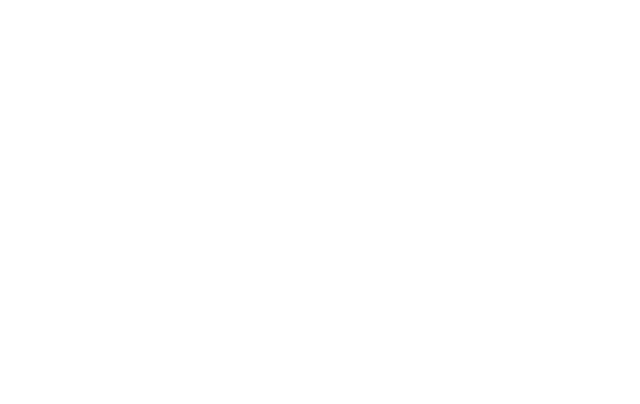
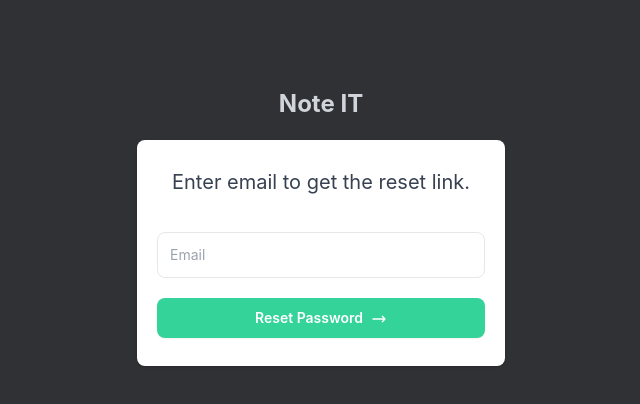
Before and after one commit to samsaw777/NoteItFrontend, a React (Create React App) app: page /reset in a window 1280 px wide. Shown: the top 404 px of the page, without its empty margins (319-959 px from the left). Built offline with nearby package versions, Linux system fonts and the light colour scheme; the HTML template or start-up script is replaced by a standard one.

Commit message:
feat:password reset frontend completed

```diff
--- a/src/App.js
+++ b/src/App.js
@@ -3,7 +3,8 @@ import Login from "./components/authuser/Login";
 import Dashboard from "./components/notebookComponent/Sidebar";
 import Register from "./components/authuser/Register";
 import Landing from "./components/Landing";
-import Pages from "./components//notebookComponent/Pages";
+import ResetLink from "./components/authuser/ResetLink";
+import UpdatePassword from "./components/authuser/Updatepassword";
 import { BrowserRouter as Router, Switch, Route } from "react-router-dom";
 function App() {
   return (
@@ -14,7 +15,8 @@ function App() {
           <Route exact path="/landing" component={Dashboard} />
           <Route exact path="/login" component={Login} />
           <Route exact path="/register" component={Register} />
-          {/* <Route exact path="/notebook/:id" component={Pages} /> */}
+          <Route exact path="/reset" component={ResetLink} />
+          <Route exact path="/reset/:token" component={UpdatePassword} />
         </Switch>
       </div>
     </Router>
--- /dev/null
+++ b/src/components/Groupinfo.js
@@ -0,0 +1,28 @@
+import React from "react";
+import Button from "./rawcomponent/Button";
+import { logout } from "../actions/authtype";
+import { useDispatch } from "react-redux";
+import { Link } from "react-router-dom";
+import { TrashIcon } from "@heroicons/react/outline";
+import { deleteGroup } from "../actions/typeactions";
+import axios from "axios";
+const Notebook = ({ id, title, color, weight }) => {
+  //initialize the dispatch method with
+  const dispatchdata = useDispatch();
+  return (
+    <div
+      className=" flex flex-row p-3 justify-between text-gray-400 cursor-pointer hover:bg-gray-600 hover:text-white"
+      key={id}
+    >
+      <div className="flex">
+        <span className="text-md  pr-1">#</span>
+        <p className="text-md text-center ">{title}</p>
+      </div>
+      <p onClick={() => dispatchdata(deleteGroup(id))} className="pt-2">
+        <TrashIcon className="w-5 h-5 cursor-pointer text-red-500 rounded  hover:bg-gray-600" />
+      </p>
+    </div>
+  );
+};
+
+export default Notebook;
--- a/src/components/Notes.js
+++ b/src/components/Groups.js
@@ -3,8 +3,8 @@ import dotenv from "dotenv";
 import { useSelector, useDispatch } from "react-redux";
 import { getNotebooks, addNotebook } from "../actions/typeactions";
 import { loaduser } from "../actions/authtype";
-import Notebook from "./Notebook";
-import Modal from "../components/notebookComponent/Modal";
+import Notebook from "./Groupinfo";
+import Modal from "./notebookComponent/Modal";
 import { deleteGroup } from "../actions/typeactions";
 function Notes() {
   //initialize the dispatch method with
--- a/src/components/Landing.js
+++ b/src/components/Landing.js
@@ -1,6 +1,15 @@
-import React from "react";
+import React, { useEffect } from "react";
 import { Link, useHistory } from "react-router-dom";
 function Landing() {
+  const history = useHistory();
+  useEffect(() => {
+    const userToken = localStorage.getItem("token");
+    if (userToken) {
+      history.push("/landing");
+    } else {
+      history.push("/login");
+    }
+  });
   return (
     <div className="h-viewHeight bg-sidebarBackgroundColor-color ">
       {/* Header  */}
--- a/src/components/Notebook.js
+++ /dev/null
@@ -1,23 +0,0 @@
-import React from "react";
-import Button from "../components/rawcomponent/Button";
-import { logout } from "../../src/actions/authtype";
-import { useDispatch } from "react-redux";
-import { Link } from "react-router-dom";
-import { deleteGroup } from "../actions/typeactions";
-import axios from "axios";
-const Notebook = ({ id, title, color, weight }) => {
-  //initialize the dispatch method with
-  const dispatchdata = useDispatch();
-  return (
-    <div
-      className="w-full flex flex-row p-3.5 text-gray-400 cursor-pointer hover:bg-gray-600 hover:text-white"
-      key={id}
-    >
-      <span className="text-lg  pr-1">#</span>
-      <p className="text-lg text-center ">{title}</p>
-      <p onClick={() => dispatchdata(deleteGroup(id))}>delete</p>
-    </div>
-  );
-};
-
-export default Notebook;
--- a/src/components/authuser/Register.js
+++ b/src/components/authuser/Register.js
@@ -34,7 +34,7 @@ const Register = () => {
     e.preventDefault();
     if (password === registerinfo.password) {
       registeruser();
-      history.push("/notebook");
+      history.push("/landing");
       setRegisteInfo(initialState);
       setPassword("");
     } else {
--- /dev/null
+++ b/src/components/authuser/ResetLink.js
@@ -0,0 +1,79 @@
+import React, { useState } from "react";
+import axios from "axios";
+const ResetLink = () => {
+  const [email, setEmail] = useState("");
+  const resetlink = async (e) => {
+    e.preventDefault();
+    const data = { email };
+    axios
+      .post("http://localhost:9000/resetp", data)
+      .then((res) => {
+        console.log(res);
+      })
+      .catch((err) => {
+        console.log(err);
+      });
+    // await fetch("http://localhost:9000/resetp", {
+    //   method: "POST",
+    //   headers: { "Content-Type": "applicatio/json" },
+    //   body: JSON.stringify({ email }),
+    // })
+    //   .then((response) => {
+    //     response.json();
+    //   })
+    //   .then((data) => {
+    //     console.log(data);
+    //   });
+  };
+  return (
+    <div className="h-viewHeight bg-sidebarBackgroundColor-color">
+      <div class=" flex flex-col justify-center sm:py-12">
+        <div class="p-10 xs:p-0 mx-auto md:w-full md:max-w-md">
+          <h1 class="font-bold text-center text-2xl mb-5 text-gray-300">
+            Note IT
+          </h1>
+
+          <div class="bg-white shadow w-full rounded-lg divide-y divide-gray-200">
+            <div class="px-5 py-7">
+              <h1 class="mb-8 text-xl text-center text-gray-700">
+                Enter email to get the reset link.
+              </h1>
+              <form onSubmit={resetlink}>
+                <input
+                  type="text"
+                  class="border border-grey-light rounded-lg px-3 py-3 mt-1 mb-5 text-sm w-full"
+                  onChange={(e) => setEmail(e.target.value)}
+                  value={email}
+                  name="email"
+                  placeholder="Email"
+                />
+
+                <button
+                  type="submit"
+                  class="transition duration-200 bg-green-400 hover:bg-green-600 focus:bg-green-700 focus:shadow-sm focus:ring-4 focus:ring-blue-500 focus:ring-opacity-50 text-white w-full py-2.5 rounded-lg text-sm shadow-sm hover:shadow-md font-semibold text-center inline-block"
+                >
+                  <span class="inline-block mr-2">Reset Password</span>
+                  <svg
+                    xmlns="http://www.w3.org/2000/svg"
+                    fill="none"
+                    viewBox="0 0 24 24"
+                    stroke="currentColor"
+                    class="w-4 h-4 inline-block"
+                  >
+                    <path
+                      stroke-linecap="round"
+                      stroke-linejoin="round"
+                      stroke-width="2"
+                      d="M17 8l4 4m0 0l-4 4m4-4H3"
+                    />
+                  </svg>
+                </button>
+              </form>
+            </div>
+          </div>
+        </div>
+      </div>
+    </div>
+  );
+};
+export default ResetLink;
--- /dev/null
+++ b/src/components/authuser/Updatepassword.js
@@ -0,0 +1,81 @@
+import React, { useState } from "react";
+import axios from "axios";
+import { useParams } from "react-router-dom";
+const UpdatePassword = () => {
+  const { token } = useParams();
+  const [password, setPassword] = useState("");
+  const updatePassword = (e) => {
+    e.preventDefault();
+    // fetch("http://localhost:9000/resetpassword", {
+    //   method: "POST",
+    //   headers: { "Content-Type": "applicatio/json" },
+    //   body: JSON.stringify({ password, token }),
+    // })
+    //   .then((response) => {
+    //     response.json();
+    //   })
+    //   .then((data) => {
+    //     console.log(data);
+    //   });
+    const data = { password, token };
+    axios
+      .post("http://localhost:9000/resetpassword", data)
+      .then((response) => {
+        console.log(response);
+      })
+      .catch((err) => {
+        console.log(err);
+      });
+  };
+  return (
+    <div className="h-viewHeight bg-sidebarBackgroundColor-color">
+      <div class=" flex flex-col justify-center sm:py-12">
+        <div class="p-10 xs:p-0 mx-auto md:w-full md:max-w-md">
+          <h1 class="font-bold text-center text-2xl mb-5 text-gray-300">
+            Note IT
+          </h1>
+
+          <div class="bg-white shadow w-full rounded-lg divide-y divide-gray-200">
+            <div class="px-5 py-7">
+              <h1 class="mb-8 text-xl text-center text-gray-700">
+                Enter your password.
+              </h1>
+              <form onSubmit={updatePassword}>
+                <input
+                  type="password"
+                  class="border border-grey-light rounded-lg px-3 py-3 mt-1 mb-5 text-sm w-full"
+                  onChange={(e) => setPassword(e.target.value)}
+                  value={password}
+                  name="email"
+                  placeholder="Password"
+                />
+
+                <button
+                  type="submit"
+                  class="transition duration-200 bg-green-400 hover:bg-green-600 focus:bg-green-700 focus:shadow-sm focus:ring-4 focus:ring-blue-500 focus:ring-opacity-50 text-white w-full py-2.5 rounded-lg text-sm shadow-sm hover:shadow-md font-semibold text-center inline-block"
+                >
+                  <span class="inline-block mr-2">Update Password</span>
+                  <svg
+                    xmlns="http://www.w3.org/2000/svg"
+                    fill="none"
+                    viewBox="0 0 24 24"
+                    stroke="currentColor"
+                    class="w-4 h-4 inline-block"
+                  >
+                    <path
+                      stroke-linecap="round"
+                      stroke-linejoin="round"
+                      stroke-width="2"
+                      d="M17 8l4 4m0 0l-4 4m4-4H3"
+                    />
+                  </svg>
+                </button>
+              </form>
+            </div>
+          </div>
+        </div>
+      </div>
+    </div>
+  );
+};
+export default UpdatePassword;
--- a/src/components/notebookComponent/Modal.js
+++ b/src/components/notebookComponent/Modal.js
@@ -53,7 +53,7 @@ function ModalNotebook() {
   return (
     <div>
       <p onClick={openModal} className="pr-2.5 pt-2.5">
-        <PlusIcon className="w-5 h-5 cursor-pointer text-gray-400 rounded hover:text-white hover:bg-gray-600" />
+        <PlusIcon className="w-5 h-5 cursor-pointer text-blue-600 rounded  hover:bg-gray-600" />
       </p>
       <Modal
         isOpen={modalIsOpen}
--- a/src/components/notebookComponent/Sidebar.js
+++ b/src/components/notebookComponent/Sidebar.js
@@ -1,6 +1,6 @@
 import React from "react";
 
-import Notes from "../Notes";
+import Notes from "../Groups";
 
 const Sidebar = () => {
   return (
```
Also changed, not shown: src/components/authuser/Login.js (+5 -2 lines).
